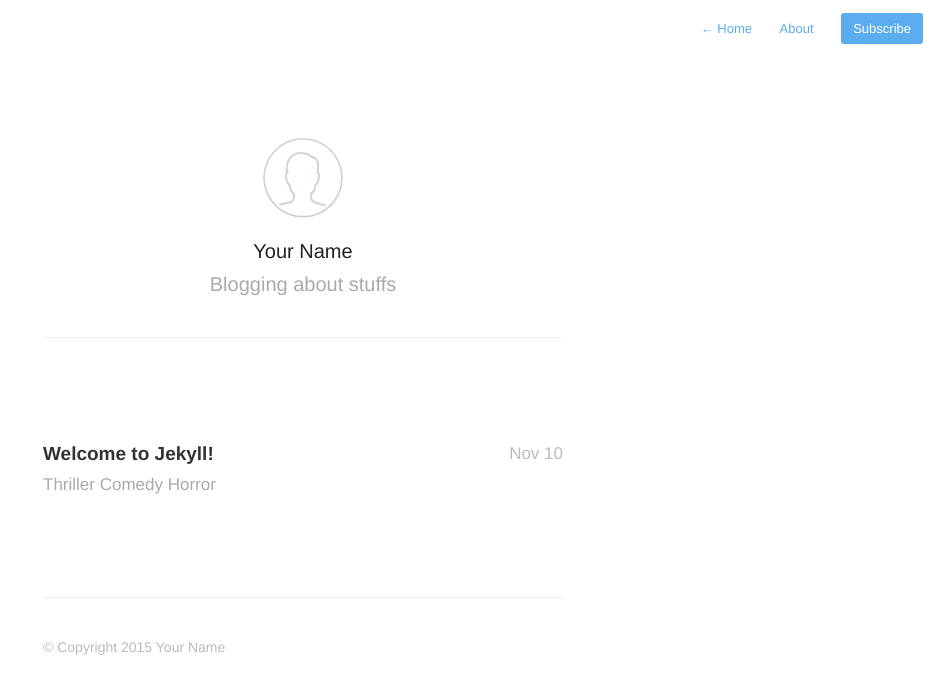
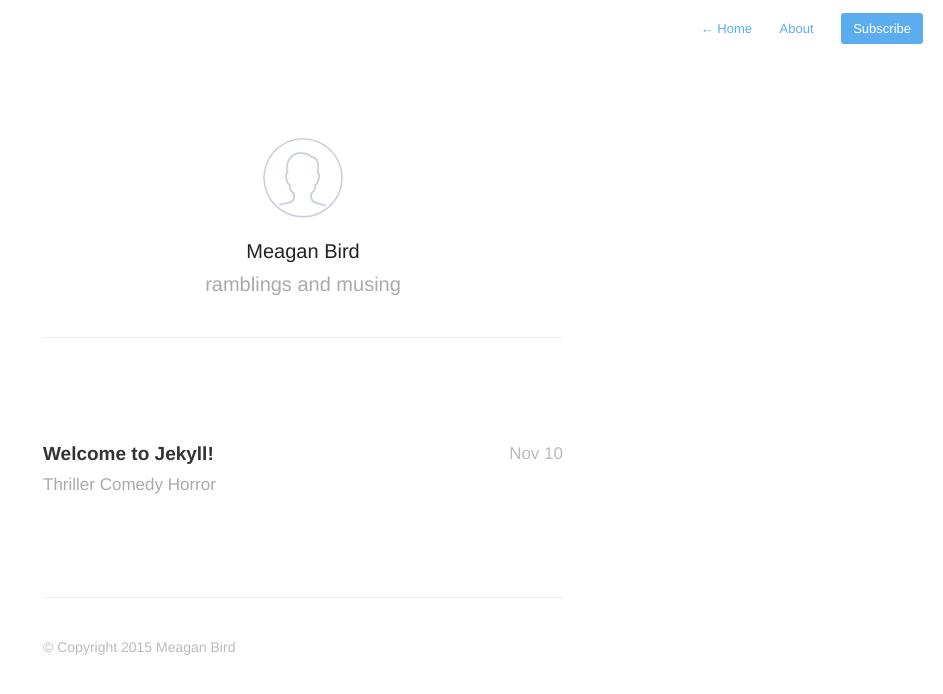
Before and after one commit to meaganbird/meaganbird.github.io, a Jekyll site: the page built from index.html, in a window 1280 px wide. Shown: the top 694 px of the page, without its empty margins (337-1280 px from the left). Built offline with Jekyll 4.4.1, drawn with Linux system fonts in a browser that asks for light colours; nearby versions of some CDN libraries; Markdown is read by kramdown in place of the engine named in the settings; the list of posts is cut into pages by our own code.

Commit message:
Update _config.yml

```diff
--- a/_config.yml
+++ b/_config.yml
@@ -1,6 +1,6 @@
-name: Your New Jekyll Site
-description: Blogging about stuffs
-meta_description: "Your New Jekyll Site, Blogging about stuffs"
+name: Meagan Bird
+description: ramblings and musing
+meta_description: "Meagan Bird blog"
 
 aboutPage: true
 
@@ -9,15 +9,16 @@ highlighter: pygments
 
 paginate: 20
 baseurl: /
-domain_name: 'http://yourblog-domain.com'
-google_analytics: 'UA-XXXXXXXX-X'
+domain_name: 'http://meaganbird.com'
+google_analytics: 'UA-69349863-1'
+
 disqus: false
-disqus_shortname: 'your-disqus-shortname'
+disqus_shortname:
 
 # Details for the RSS feed generator
-url:            'http://your-blog-url.example.com'
-author:         'Your Name'
-authorTwitter:  'YourTwitterUsername'
+url:            'http://blog.meaganbird.com'
+author:         'Meagan Bird'
+authorTwitter:  '@megchirp'
 
 permalink:       /:year/:title/
 
```
